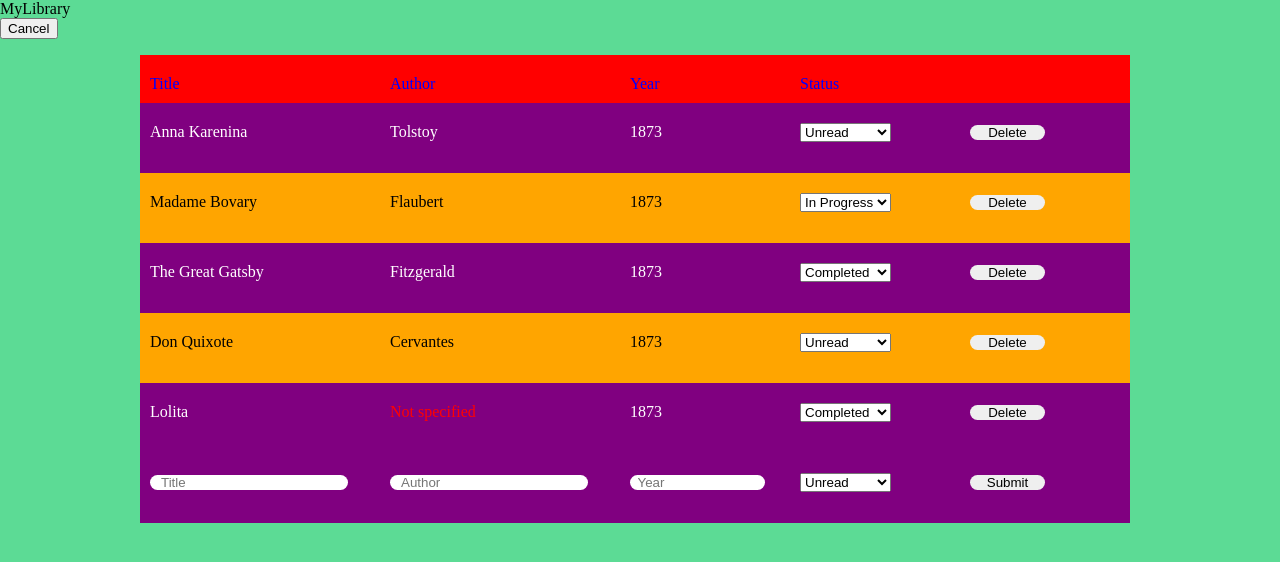
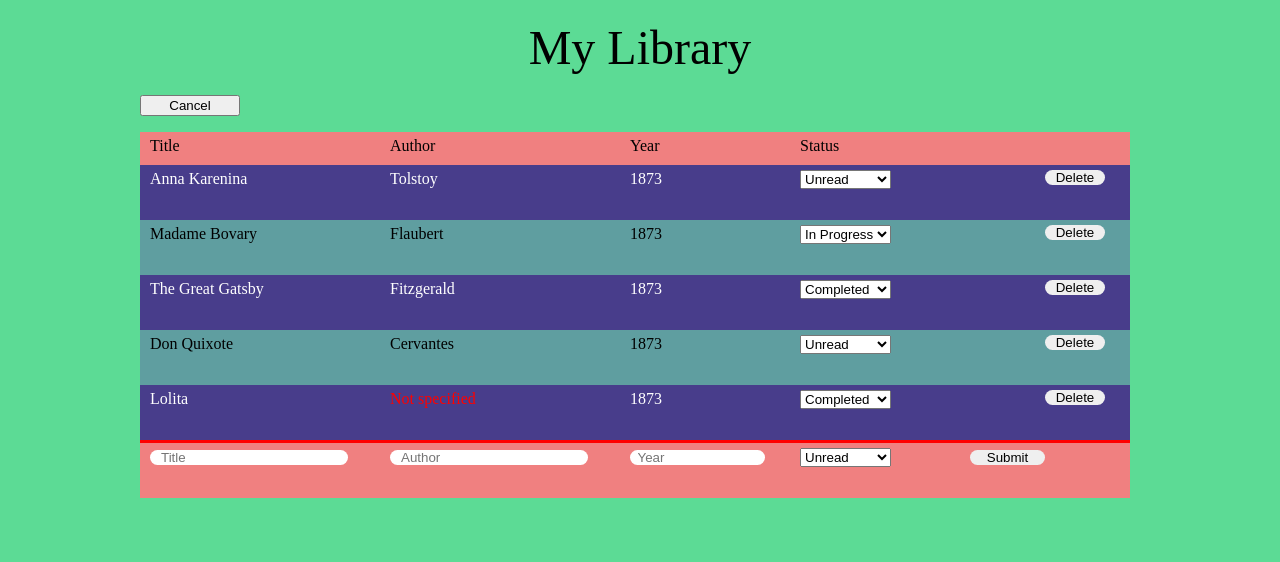
Before and after one commit to Mitch125/Library, a plain HTML site: page src/index.html in a window 1280 px wide. Both pictures are taken after a click on the button "New Book". Drawn offline with Linux system fonts and the light colour scheme.

Commit message:
Styling changes

```diff
--- a/src/css/style.css
+++ b/src/css/style.css
@@ -1,66 +1,82 @@
 body {
+    background-color: #5cdb95;
     margin: 0;
-    background-color: #5cdb95;
+}
+
+.title {
+    padding: 20px;
+    font-size: 3em;
+    text-align: center;
+}
+
+#newBook {
+    /*margin-bottom: px;*/
+    width: 100px;
 }
 
 .table {
+    margin: 0 auto;
+    max-width: 1000px;
     width: 80%;
-    max-width: 1000px;
-    margin: 0 auto;
 }
 
 ul {
+    background-color: CadetBlue;
     list-style-type: none;
-    background-color: orange;
+    padding-left: 0;
     width: 100%;
-    padding-left: 0;
+}
+ul:nth-child(odd) {
+    background-color: DarkSlateBlue;
+    color: white;
+}
+
+.header li {
+    background-color: LightCoral;
+    color: black;
+    height: 120%;
 }
 
 li {
+    background-color: inherit;
+    border-top: inherit;
     float: left;
     /*margin: 20px;*/
-    width: 15%;
     height: 40px;
     padding: 1%;
-    background-color: inherit;
-    padding-top: 20px;
-}
-
-.header {
-    width: 100%;
-}
-
-ul:nth-child(odd) {
-    color: white;
-    background-color: purple;
-}
-
-.header li {
-    color: blue;
-    background-color: red;
-    height: 120%;
+    padding-top: 5px;
+    width: 15%;
 }
 
 input {
-    width: 80%;
-    padding: 0 5%;
+    border: none;
     border-radius: 10px;
     box-shadow: none;
     display: inline;
-    border: none;
 
+    padding: 0 5%;
+    width: 80%;
+}
+
+input:focus,
+.deleteButton:focus,
+#submitBook:focus {
     outline: none;
 }
 
 .deleteButton,
 #submitBook {
+    border: none;
+    border-radius: 10px;
+    padding: 0;
     width: 50%;
-    padding: 0;
-    border-radius: 10px;
-    outline: none;
-    border: none;
 }
 
+.deleteButton {
+    width: 60px;
+    float: right;
+    margin-right: 10%;
+}
 .warning {
     color: red;
 }
@@ -72,3 +88,8 @@ input {
 .bookProp2 {
     width: 22%;
 }
+
+.userDef {
+    background-color: LightCoral;
+    border-top: red 3px solid;
+}
--- a/src/index.html
+++ b/src/index.html
@@ -10,10 +10,10 @@
     <link rel="stylesheet" href="css/style.css" />
   </head>
   <body>
-    <div class="title">MyLibrary</div>
-    <button id="newBook">New Book</button>
+    <div class="title">My Library</div>
 
     <div class="table">
+      <button id="newBook">New Book</button>
       <div class="header">
         <ul>
           <li class="bookProp1">Title</li>
@@ -35,15 +35,16 @@
     </ul>
      -->
 
+      <div>
         <ul class="noobie hidden">
-        <li class="bookProp1">
+          <li class="bookProp1 userDef">
             <input
               type="text"
               placeholder="Title"
               id="inputTitle"
             />
           </li>
-        <li class="bookProp2">
+          <li class="bookProp2 userDef">
             <input
               type="text"
               placeholder="Author"
@@ -51,29 +52,33 @@
             />
           </li>
 
-        <li class="bookProp3">
+          <li class="bookProp3 userDef">
             <input
               type="number"
               placeholder="Year"
               id="inputYear"
             />
           </li>
-        <li class="bookProp4">
-          <select name="status" id="inputStatusU"
-            ><option value="Unread">Unread</option
+          <li class="bookProp4 userDef">
+            <select
+              name="status"
+              id="inputStatusU"
+              ><option value="Unread"
+                >Unread</option
               ><option value="In Progress"
                 >In Progress</option
-            ><option value="Completed"
-              >Completed</option
               ><option value="Completed"
                 >Completed</option
               ></select
             >
           </li>
-        <li class="bookProp5">
-          <button id="submitBook">Submit</button>
+          <li class="bookProp5  userDef">
+            <button id="submitBook">
+              Submit
+            </button>
           </li>
         </ul>
+      </div>
       <!-- </div> -->
     </div>
     <script src="js/script.js"></script>
```
Lines whose indentation alone changed are shown as unchanged.
